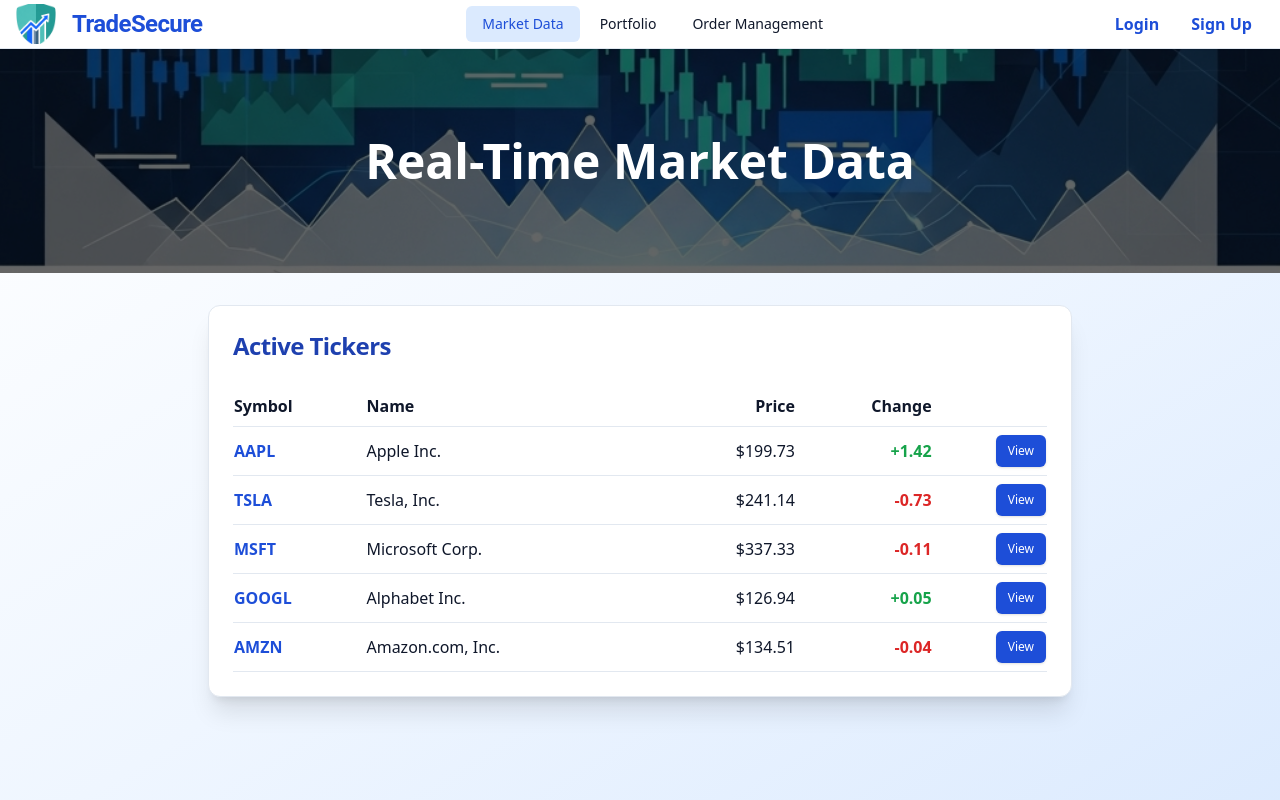
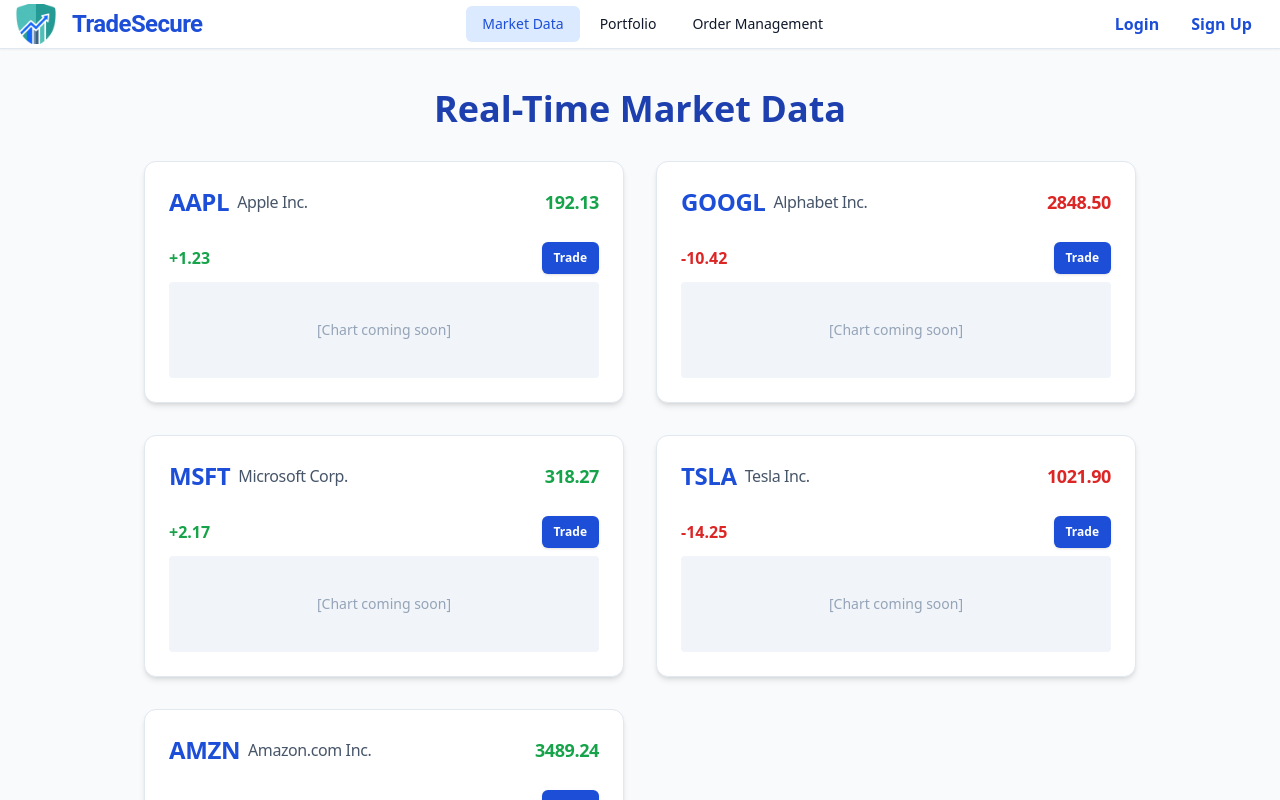
Before and after one commit to Collin-Test-Quome-Org/create-a-comprehensive-sec-compliant-trading-platf-f05db471-6273c742, a React (Vite) app in the folder frontend/: page /market-data in a window 1280 px wide. Shown: the top 800 px of the page. Built offline with nearby package versions, Linux system fonts and the light colour scheme.

Commit message:
Add mock Market Data, Portfolio, and Order Management pages for TradeSecure

```diff
--- a/frontend/src/pages/MarketDataPage.tsx
+++ b/frontend/src/pages/MarketDataPage.tsx
@@ -1,88 +1,75 @@
+import { motion } from 'framer-motion';
 import { Card, CardContent, CardHeader, CardTitle } from '@/components/ui/card';
 import { Button } from '@/components/ui/button';
-import { motion } from 'framer-motion';
-import { useState, useEffect } from 'react';
+import { useState } from 'react';
 
-const mockAssets = [
-  { symbol: 'AAPL', name: 'Apple Inc.', price: 198.31, change: +2.14 },
-  { symbol: 'TSLA', name: 'Tesla, Inc.', price: 241.87, change: -1.02 },
-  { symbol: 'MSFT', name: 'Microsoft Corp.', price: 337.44, change: +0.65 },
-  { symbol: 'GOOGL', name: 'Alphabet Inc.', price: 126.89, change: +1.22 },
-  { symbol: 'AMZN', name: 'Amazon.com, Inc.', price: 134.55, change: -0.23 },
+// Mock market data
+const mockMarkets = [
+  { symbol: 'AAPL', name: 'Apple Inc.', price: 192.13, change: +1.23 },
+  { symbol: 'GOOGL', name: 'Alphabet Inc.', price: 2848.50, change: -10.42 },
+  { symbol: 'MSFT', name: 'Microsoft Corp.', price: 318.27, change: +2.17 },
+  { symbol: 'TSLA', name: 'Tesla Inc.', price: 1021.90, change: -14.25 },
+  { symbol: 'AMZN', name: 'Amazon.com Inc.', price: 3489.24, change: +18.22 },
 ];
 
-function randomDelta() {
-  return (Math.random() - 0.5) * 3;
-}
-
 export function MarketDataPage() {
-  const [data, setData] = useState(mockAssets);
-
-  useEffect(() => {
-    // Simulate real-time updates
-    const interval = setInterval(() => {
-      setData(prevData =>
-        prevData.map(asset => {
-          const delta = randomDelta();
-          return {
-            ...asset,
-            price: Math.max(0, +(asset.price + delta).toFixed(2)),
-            change: +delta.toFixed(2),
-          };
-        })
-      );
-    }, 3500);
-    return () => clearInterval(interval);
-  }, []);
+  const [markets] = useState(mockMarkets);
 
   return (
-    <main className="min-h-screen bg-gradient-to-br from-white via-blue-50 to-blue-100 pb-12">
-      <div className="w-full relative bg-cover bg-center h-56 mb-8"
-        style={{ backgroundImage: "url('/branding/assets/hero-0.png')" }}>
-        <div className="bg-black bg-opacity-60 h-full flex items-center justify-center">
-          <motion.h1 initial={{opacity:0, y: 50}} animate={{opacity:1, y:0}} transition={{duration:0.7, delay:0.1}}
-            className="text-white text-3xl md:text-5xl font-roboto font-bold">
+    <main className="bg-slate-50 min-h-screen py-10">
+      <div className="max-w-5xl mx-auto px-4">
+        <motion.h1
+          initial={{ opacity: 0, y: 30 }}
+          animate={{ opacity: 1, y: 0 }}
+          transition={{ duration: 0.6 }}
+          className="font-roboto font-bold text-3xl md:text-4xl text-blue-800 mb-8 text-center"
+        >
           Real-Time Market Data
         </motion.h1>
+        <div className="grid grid-cols-1 md:grid-cols-2 gap-8">
+          {markets.map((m, idx) => (
+            <motion.div
+              key={m.symbol}
+              initial={{ opacity: 0, y: 20 }}
+              whileInView={{ opacity: 1, y: 0 }}
+              viewport={{ once: true }}
+              transition={{ delay: idx * 0.1, duration: 0.5 }}
+            >
+              <Card className="shadow-md">
+                <CardHeader>
+                  <CardTitle className="flex items-center justify-between">
+                    <div className="flex items-center gap-2">
+                      <span className="text-2xl font-extrabold text-[#1d4ed8]">{m.symbol}</span>
+                      <span className="text-base font-medium text-slate-600">{m.name}</span>
                     </div>
-      </div>
-      <section className="max-w-4xl mx-auto px-4">
-        <motion.div initial={{opacity:0, y:30}} animate={{opacity:1, y:0}} transition={{duration:0.6}}>
-          <Card className="shadow-xl mb-8">
-            <CardHeader>
-              <CardTitle className="font-roboto text-blue-800 text-2xl">Active Tickers</CardTitle>
+                    <span className={
+                      'text-lg font-bold ' + (m.change > 0 ? 'text-green-600' : 'text-red-600')
+                    }>
+                      {m.price.toFixed(2)}
+                    </span>
+                  </CardTitle>
                 </CardHeader>
                 <CardContent>
-              <table className="w-full text-slate-900 font-roboto">
-                <thead>
-                  <tr className="border-b">
-                    <th className="py-2 text-left">Symbol</th>
-                    <th className="py-2 text-left">Name</th>
-                    <th className="py-2 text-right">Price</th>
-                    <th className="py-2 text-right">Change</th>
-                    <th></th>
-                  </tr>
-                </thead>
-                <tbody>
-                  {data.map(asset => (
-                    <tr key={asset.symbol} className="border-b hover:bg-blue-50 transition">
-                      <td className="py-3 font-bold text-blue-700">{asset.symbol}</td>
-                      <td>{asset.name}</td>
-                      <td className="text-right">${asset.price.toFixed(2)}</td>
-                      <td className={`text-right font-semibold ${asset.change > 0 ? 'text-green-600' : asset.change < 0 ? 'text-red-600' : ''}`}>{asset.change > 0 ? '+' : ''}{asset.change.toFixed(2)}</td>
-                      <td className="text-right">
-                        <Button asChild id={`view-${asset.symbol.toLowerCase()}-btn`} size="sm" className="bg-blue-700 text-white">
-                          <a href={`/markets/${asset.symbol}`}>View</a>
+                  <div className="flex justify-between items-center mb-2">
+                    <span className={
+                      'font-bold ' + (m.change > 0 ? 'text-green-600' : 'text-red-600')
+                    }>
+                      {m.change > 0 ? '+' : ''}{m.change.toFixed(2)}
+                    </span>
+                    <Button id={`trade-${m.symbol}-btn`} size="sm" className="bg-[#1d4ed8] text-white font-bold hover:bg-blue-900" asChild>
+                      <a href="/trade">Trade</a>
                     </Button>
-                      </td>
-                    </tr>
-                  ))}
-                </tbody>
-              </table>
+                  </div>
+                  <div className="h-24 bg-slate-100 rounded flex items-center justify-center text-slate-400">
+                    {/* Placeholder for price chart */}
+                    <span className="text-sm">[Chart coming soon]</span>
+                  </div>
                 </CardContent>
               </Card>
             </motion.div>
-      </section>
+          ))}
+        </div>
+      </div>
     </main>
   );
 }
--- a/frontend/src/pages/OrderManagementPage.tsx
+++ b/frontend/src/pages/OrderManagementPage.tsx
@@ -1,75 +1,90 @@
-import { Card, CardContent, CardHeader, CardTitle } from '@/components/ui/card';
+import { motion } from 'framer-motion';
+import { Card, CardHeader, CardTitle, CardContent } from '@/components/ui/card';
 import { Button } from '@/components/ui/button';
-import { motion } from 'framer-motion';
 import { useState } from 'react';
 
 const mockOrders = [
-  { id: 1, symbol: 'AAPL', side: 'Buy', qty: 10, price: 198.12, status: 'Filled', time: '09:32:10' },
-  { id: 2, symbol: 'TSLA', side: 'Sell', qty: 5, price: 241.75, status: 'Pending', time: '09:41:52' },
-  { id: 3, symbol: 'MSFT', side: 'Buy', qty: 4, price: 337.22, status: 'Cancelled', time: '09:49:33' },
+  { id: 'ORD-001', symbol: 'AAPL', type: 'Buy', qty: 20, price: 192.10, status: 'Filled' },
+  { id: 'ORD-002', symbol: 'TSLA', type: 'Sell', qty: 5, price: 1023.00, status: 'Pending' },
+  { id: 'ORD-003', symbol: 'AMZN', type: 'Buy', qty: 3, price: 3490.10, status: 'Cancelled' },
 ];
 
 export function OrderManagementPage() {
   const [orders, setOrders] = useState(mockOrders);
 
-  const handleCancel = (id: number) => {
-    setOrders(prev => prev.map(o => o.id === id ? { ...o, status: 'Cancelled' } : o));
+  const handleCancel = (orderId: string) => {
+    setOrders((os) => os.map(o => o.id === orderId ? { ...o, status: 'Cancelled' } : o));
   };
 
   return (
-    <main className="min-h-screen bg-gradient-to-br from-white via-blue-50 to-blue-100 pb-12">
-      <div className="w-full relative bg-cover bg-center h-56 mb-8"
-        style={{ backgroundImage: "url('/branding/assets/hero-0.png')" }}>
-        <div className="bg-black bg-opacity-60 h-full flex items-center justify-center">
-          <motion.h1 initial={{opacity:0, y: 50}} animate={{opacity:1, y:0}} transition={{duration:0.7, delay:0.1}}
-            className="text-white text-3xl md:text-5xl font-roboto font-bold">
+    <main className="bg-slate-50 min-h-screen py-10">
+      <div className="max-w-4xl mx-auto px-4">
+        <motion.h1
+          initial={{ opacity: 0, y: 30 }}
+          animate={{ opacity: 1, y: 0 }}
+          transition={{ duration: 0.6 }}
+          className="font-roboto font-bold text-3xl md:text-4xl text-blue-800 mb-8 text-center"
+        >
           Order Management
         </motion.h1>
-        </div>
-      </div>
-      <section className="max-w-4xl mx-auto px-4">
-        <motion.div initial={{opacity:0, y:30}} animate={{opacity:1, y:0}} transition={{duration:0.6}}>
-          <Card className="shadow-xl mb-8">
+        <Card className="shadow mb-6">
           <CardHeader>
-              <CardTitle className="font-roboto text-blue-800 text-2xl">Recent Orders</CardTitle>
+            <CardTitle className="text-xl font-bold text-slate-800">Recent Orders</CardTitle>
           </CardHeader>
           <CardContent>
-              <table className="w-full text-slate-900 font-roboto">
+            <div className="overflow-x-auto">
+              <table className="min-w-full border rounded">
                 <thead>
-                  <tr className="border-b">
-                    <th className="py-2 text-left">Time</th>
-                    <th className="py-2 text-left">Symbol</th>
-                    <th className="py-2 text-left">Side</th>
-                    <th className="py-2 text-right">Qty</th>
-                    <th className="py-2 text-right">Price</th>
-                    <th className="py-2 text-center">Status</th>
-                    <th></th>
+                  <tr className="bg-blue-100 text-blue-900">
+                    <th className="p-2 text-left font-bold">Order ID</th>
+                    <th className="p-2 text-left font-bold">Symbol</th>
+                    <th className="p-2 text-left font-bold">Type</th>
+                    <th className="p-2 text-left font-bold">Qty</th>
+                    <th className="p-2 text-left font-bold">Price</th>
+                    <th className="p-2 text-left font-bold">Status</th>
+                    <th className="p-2 text-left font-bold">Action</th>
                   </tr>
                 </thead>
                 <tbody>
                   {orders.map(order => (
-                    <tr key={order.id} className="border-b hover:bg-blue-50 transition">
-                      <td className="py-3">{order.time}</td>
-                      <td className="font-bold text-blue-700">{order.symbol}</td>
-                      <td className={order.side === 'Buy' ? 'text-green-700' : 'text-red-700'}>{order.side}</td>
-                      <td className="text-right">{order.qty}</td>
-                      <td className="text-right">${order.price.toFixed(2)}</td>
-                      <td className={`text-center font-semibold ${order.status === 'Filled' ? 'text-green-600' : order.status === 'Pending' ? 'text-yellow-600' : 'text-red-600'}`}>{order.status}</td>
-                      <td className="text-right">
-                        {order.status === 'Pending' && (
-                          <Button id={`cancel-order-${order.id}`} size="sm" className="bg-red-600 hover:bg-red-700 text-white" onClick={() => handleCancel(order.id)}>
+                    <tr key={order.id} className="border-b">
+                      <td className="p-2 text-slate-800 font-mono">{order.id}</td>
+                      <td className="p-2 font-bold text-[#1d4ed8]">{order.symbol}</td>
+                      <td className="p-2">{order.type}</td>
+                      <td className="p-2">{order.qty}</td>
+                      <td className="p-2">${order.price.toFixed(2)}</td>
+                      <td className="p-2 font-bold">
+                        {order.status === 'Filled' && <span className="text-green-700">Filled</span>}
+                        {order.status === 'Pending' && <span className="text-yellow-700">Pending</span>}
+                        {order.status === 'Cancelled' && <span className="text-red-600">Cancelled</span>}
+                      </td>
+                      <td className="p-2">
+                        {order.status === 'Pending' ? (
+                          <Button
+                            id={`cancel-order-${order.id}`}
+                            size="sm"
+                            className="bg-red-500 text-white hover:bg-red-700"
+                            onClick={() => handleCancel(order.id)}
+                          >
                             Cancel
                           </Button>
+                        ) : (
+                          <span className="text-slate-400 text-xs">—</span>
                         )}
                       </td>
                     </tr>
                   ))}
+                  {orders.length === 0 && (
+                    <tr>
+                      <td colSpan={7} className="text-center text-slate-400 py-6">No orders.</td>
+                    </tr>
+                  )}
                 </tbody>
               </table>
+            </div>
           </CardContent>
         </Card>
-        </motion.div>
-      </section>
+      </div>
     </main>
   );
 }
--- a/frontend/src/pages/PortfolioPage.tsx
+++ b/frontend/src/pages/PortfolioPage.tsx
@@ -1,86 +1,64 @@
+import { motion } from 'framer-motion';
 import { Card, CardHeader, CardTitle, CardContent } from '@/components/ui/card';
-import { Progress } from '@/components/ui/progress';
-import { motion } from 'framer-motion';
+import { useState } from 'react';
 
 const mockPortfolio = [
-  { symbol: 'AAPL', name: 'Apple Inc.', shares: 32, avgCost: 183.10, current: 198.31 },
-  { symbol: 'TSLA', name: 'Tesla, Inc.', shares: 12, avgCost: 245.10, current: 241.87 },
-  { symbol: 'MSFT', name: 'Microsoft Corp.', shares: 10, avgCost: 312.44, current: 337.44 },
+  { symbol: 'AAPL', name: 'Apple Inc.', shares: 42, price: 192.13 },
+  { symbol: 'TSLA', name: 'Tesla Inc.', shares: 18, price: 1021.90 },
+  { symbol: 'AMZN', name: 'Amazon.com Inc.', shares: 7, price: 3489.24 },
 ];
 
 export function PortfolioPage() {
-  const totalValue = mockPortfolio.reduce((sum, p) => sum + p.current * p.shares, 0);
-  const totalGain = mockPortfolio.reduce((sum, p) => sum + (p.current - p.avgCost) * p.shares, 0);
-  const allocation = mockPortfolio.map(p => ({ ...p, pct: ((p.current * p.shares) / totalValue) * 100 }));
-
+  const [portfolio] = useState(mockPortfolio);
+  const totalValue = portfolio.reduce((sum, p) => sum + p.shares * p.price, 0);
   return (
-    <main className="min-h-screen bg-gradient-to-br from-white via-blue-50 to-blue-100 pb-12">
-      <div className="w-full relative bg-cover bg-center h-56 mb-8"
-        style={{ backgroundImage: "url('/branding/assets/hero-0.png')" }}>
-        <div className="bg-black bg-opacity-60 h-full flex items-center justify-center">
-          <motion.h1 initial={{opacity:0, y: 50}} animate={{opacity:1, y:0}} transition={{duration:0.7, delay:0.1}}
-            className="text-white text-3xl md:text-5xl font-roboto font-bold">
-            Portfolio Overview
+    <main className="bg-white min-h-screen py-10">
+      <div className="max-w-4xl mx-auto px-4">
+        <motion.h1
+          initial={{ opacity: 0, y: 30 }}
+          animate={{ opacity: 1, y: 0 }}
+          transition={{ duration: 0.6 }}
+          className="font-roboto font-bold text-3xl md:text-4xl text-blue-800 mb-8 text-center"
+        >
+          My Portfolio
         </motion.h1>
-        </div>
-      </div>
-      <section className="max-w-4xl mx-auto px-4">
-        <motion.div initial={{opacity:0, y:30}} animate={{opacity:1, y:0}} transition={{duration:0.6}}>
-          <Card className="shadow-xl mb-8">
+        <Card className="mb-8 shadow">
           <CardHeader>
-              <CardTitle className="font-roboto text-blue-800 text-2xl">Your Holdings</CardTitle>
+            <CardTitle className="text-xl font-bold text-slate-800">Portfolio Value</CardTitle>
           </CardHeader>
           <CardContent>
-              <table className="w-full text-slate-900 font-roboto mb-5">
-                <thead>
-                  <tr className="border-b">
-                    <th className="py-2 text-left">Symbol</th>
-                    <th className="py-2 text-left">Name</th>
-                    <th className="py-2 text-right">Shares</th>
-                    <th className="py-2 text-right">Avg. Cost</th>
-                    <th className="py-2 text-right">Current</th>
-                    <th className="py-2 text-right">Gain/Loss</th>
-                  </tr>
-                </thead>
-                <tbody>
-                  {mockPortfolio.map(pos => (
-                    <tr key={pos.symbol} className="border-b hover:bg-blue-50 transition">
-                      <td className="py-3 font-bold text-blue-700">{pos.symbol}</td>
-                      <td>{pos.name}</td>
-                      <td className="text-right">{pos.shares}</td>
-                      <td className="text-right">${pos.avgCost.toFixed(2)}</td>
-                      <td className="text-right">${pos.current.toFixed(2)}</td>
-                      <td className={`text-right font-semibold ${pos.current - pos.avgCost > 0 ? 'text-green-600' : pos.current - pos.avgCost < 0 ? 'text-red-600' : ''}`}>{(pos.current - pos.avgCost > 0 ? '+' : '') + ((pos.current - pos.avgCost) * pos.shares).toFixed(2)}</td>
-                    </tr>
-                  ))}
-                </tbody>
-              </table>
-              <div className="flex flex-col md:flex-row md:gap-8 gap-4 mt-6">
-                <div className="flex-1 bg-blue-50 rounded-lg p-4">
-                  <div className="font-bold text-blue-900 text-lg mb-1">Total Value</div>
-                  <div className="text-2xl font-bold text-blue-800">${totalValue.toLocaleString()}</div>
+            <div className="text-4xl font-extrabold text-[#1d4ed8]">${totalValue.toLocaleString()}</div>
+            <div className="text-slate-500 mt-2">As of now (mock data)</div>
+          </CardContent>
+        </Card>
+        <div className="grid grid-cols-1 md:grid-cols-2 gap-6">
+          {portfolio.map((asset, idx) => (
+            <motion.div
+              key={asset.symbol}
+              initial={{ opacity: 0, y: 20 }}
+              whileInView={{ opacity: 1, y: 0 }}
+              viewport={{ once: true }}
+              transition={{ delay: idx * 0.1, duration: 0.5 }}
+            >
+              <Card className="shadow-sm">
+                <CardHeader>
+                  <CardTitle className="flex items-center justify-between">
+                    <span className="text-[#1d4ed8] font-extrabold text-xl">{asset.symbol}</span>
+                    <span className="text-base font-medium text-slate-600">{asset.name}</span>
+                  </CardTitle>
+                </CardHeader>
+                <CardContent>
+                  <div className="flex justify-between items-center">
+                    <span className="font-bold">{asset.shares} shares</span>
+                    <span className="font-bold text-slate-700">${(asset.shares * asset.price).toLocaleString()}</span>
                   </div>
-                <div className="flex-1 bg-blue-50 rounded-lg p-4">
-                  <div className="font-bold text-blue-900 text-lg mb-1">Total Gain/Loss</div>
-                  <div className={`text-2xl font-bold ${totalGain > 0 ? 'text-green-600' : totalGain < 0 ? 'text-red-600' : ''}`}>{totalGain > 0 ? '+' : ''}${totalGain.toLocaleString(undefined, {maximumFractionDigits:2})}</div>
-                </div>
-              </div>
-              <div className="mt-8">
-                <div className="font-bold text-blue-900 text-lg mb-2">Asset Allocation</div>
-                <div className="space-y-2">
-                  {allocation.map(a => (
-                    <div key={a.symbol} className="flex gap-3 items-center">
-                      <span className="min-w-[60px] font-bold text-blue-700">{a.symbol}</span>
-                      <Progress value={a.pct} className="flex-1 h-3 bg-blue-100" />
-                      <span className="text-blue-900 font-semibold">{a.pct.toFixed(1)}%</span>
-                    </div>
+                  <div className="text-slate-400 text-sm mt-1">Price: ${asset.price.toFixed(2)}</div>
+                </CardContent>
+              </Card>
+            </motion.div>
           ))}
         </div>
       </div>
-            </CardContent>
-          </Card>
-        </motion.div>
-      </section>
     </main>
   );
 }
```
Lines whose indentation alone changed are shown as unchanged.
